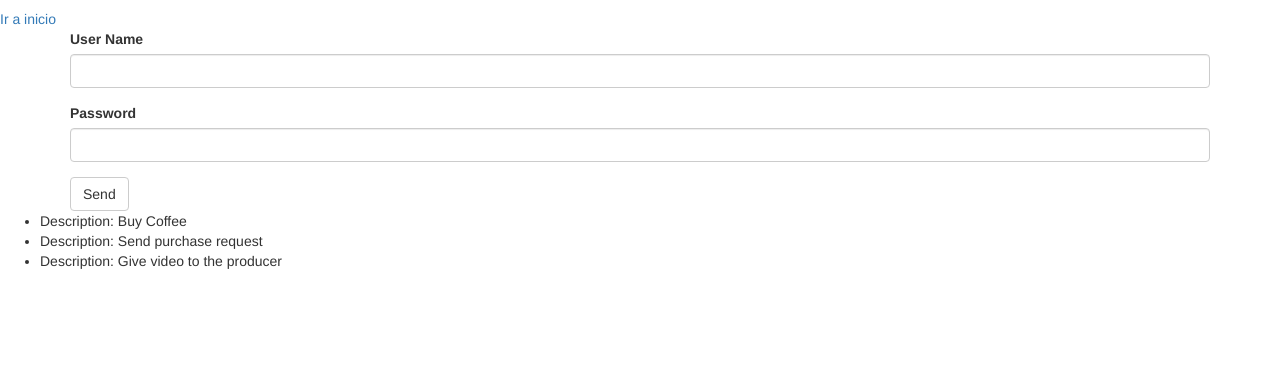
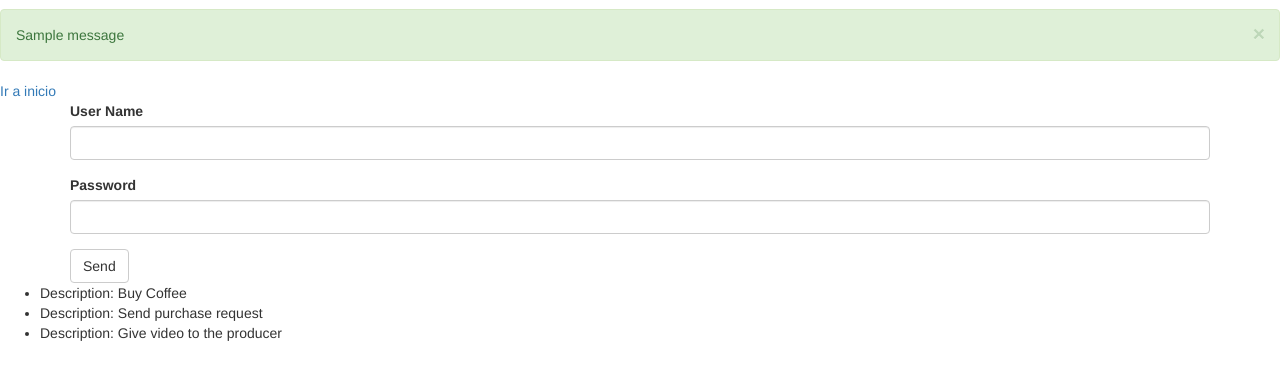
Before and after one commit to victord96/flask_project, a Flask app: page /hello in a window 1280 px wide. Shown: the part 63-443 px from the top of the page. Run offline with Flask 2, Linux system fonts and the light colour scheme; one stand-in notice (Sample message) is shown; parts of the project's set-up code (start-up, migrations or seed data) failed here and were passed over; some libraries are stand-ins or nearby versions.

Commit message:
Flash in the app

```diff
--- a/main.py
+++ b/main.py
@@ -1,4 +1,4 @@
-from flask import Flask, request, make_response, redirect, render_template, url_for
+from flask import Flask, request, make_response, redirect, session, render_template, url_for, flash
 from flask.globals import session
 from flask_bootstrap import Bootstrap
 from flask_wtf import FlaskForm
@@ -51,6 +51,8 @@ def hello():
         username = login_form.username.data
         session['username'] = username
 
+        flash('Registered user successfully!')
+
         return redirect(url_for('index'))
 
     return render_template('hello.html', **context)
--- a/templates/base.html
+++ b/templates/base.html
@@ -1,12 +1,12 @@
 {% extends 'bootstrap/base.html' %}
 
 {% block head %}
-    {{ super() }}
+{{ super() }}
 
-    <title>
-        {% block title %}Flask Platzi |{% endblock %}
-    </title>
-    <link rel="stylesheet" href="{{ url_for('static', filename='css/main.css') }}">
+<title>
+    {% block title %}Flask Platzi |{% endblock %}
+</title>
+<link rel="stylesheet" href="{{ url_for('static', filename='css/main.css') }}">
 {% endblock %}
 
 {% block body %}
@@ -14,5 +14,16 @@
     {% include 'navbar.html' %}
     {% endblock %}
 
+    {% for message in get_flashed_messages() %}
+        <div class="alert alert-success alert-dismissible">
+            <button type="button" data-dismiss="alert" class="close">&times;</button>
+            {{ message }}
+        </div>
+    {% endfor %}
+
+
     {% block content %}{% endblock %}
+    {% block scripts %}
+        {{ super() }}
+    {% endblock %}
 {% endblock %}
```
